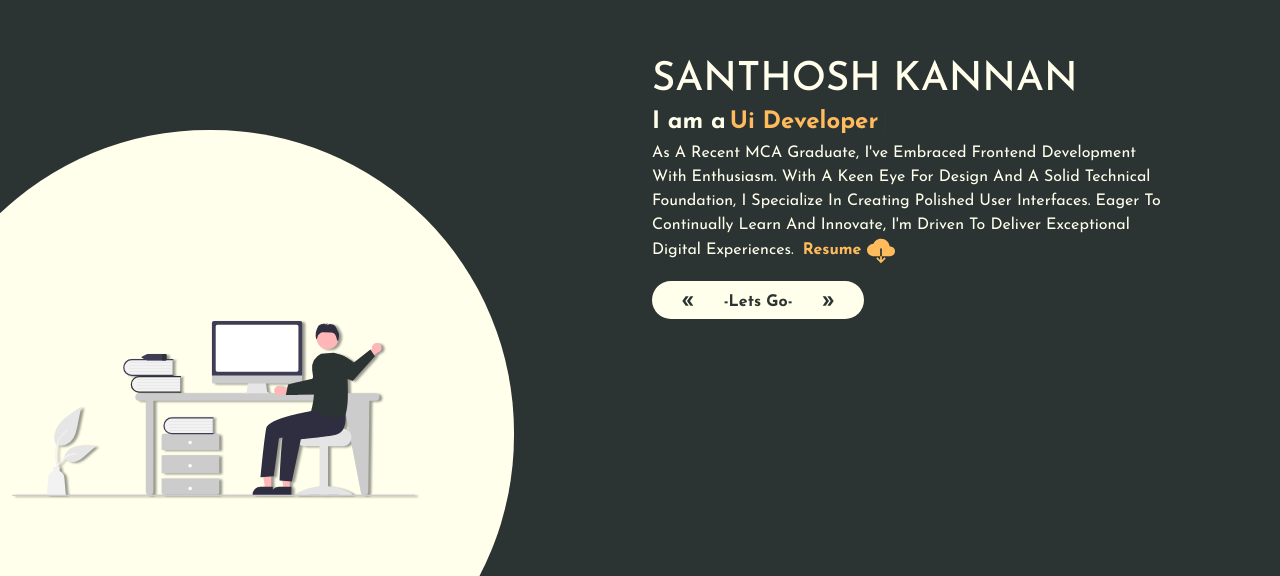
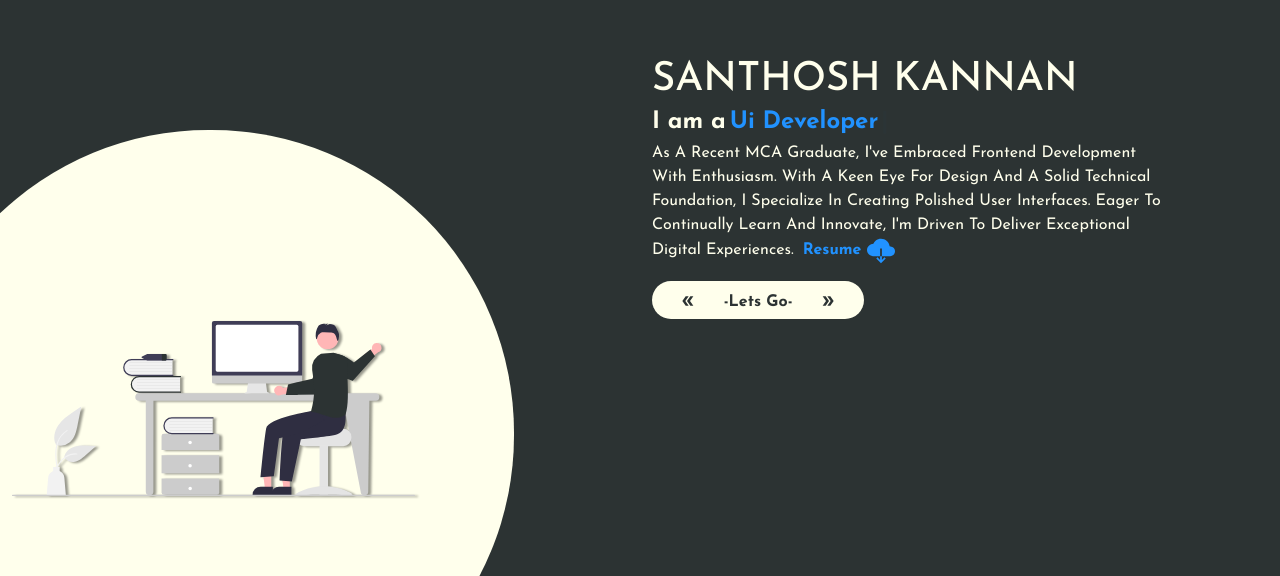
Before and after one commit to Santhosh10661/Portfolio, a React (Create React App) app: page / in a window 1280 px wide. Shown: the part 224-800 px from the top of the page. Built offline with nearby package versions, Linux system fonts and the light colour scheme.

Commit message:
highlight color changes

```diff
--- a/src/Home.js
+++ b/src/Home.js
@@ -53,7 +53,7 @@ function Home() {
             type="application/pdf"
             style={{
               width: "fit-content",
-              color: "#FFBB5C",
+              color: "#2192FF",
               textWrap: "nowrap",
             }}
           >
--- a/src/RoleTypeWriter.js
+++ b/src/RoleTypeWriter.js
@@ -15,10 +15,10 @@ function RoleTypeWriter() {
       }}
     >
       <h4 className="fw-bolder m-0 ">I am a </h4>
-      <span className="h4 fw-bolder m-0 mx-1" style={{ color: "#FFBB5C" }}>
+      <span className="h4 fw-bolder m-0 mx-1" style={{ color: "#2192FF" }}>
         <span>{text}</span>
 
-        <Cursor cursorColor="#FFBB5C" />
+        <Cursor cursorColor="#2192FF" />
       </span>
     </div>
   );
```
